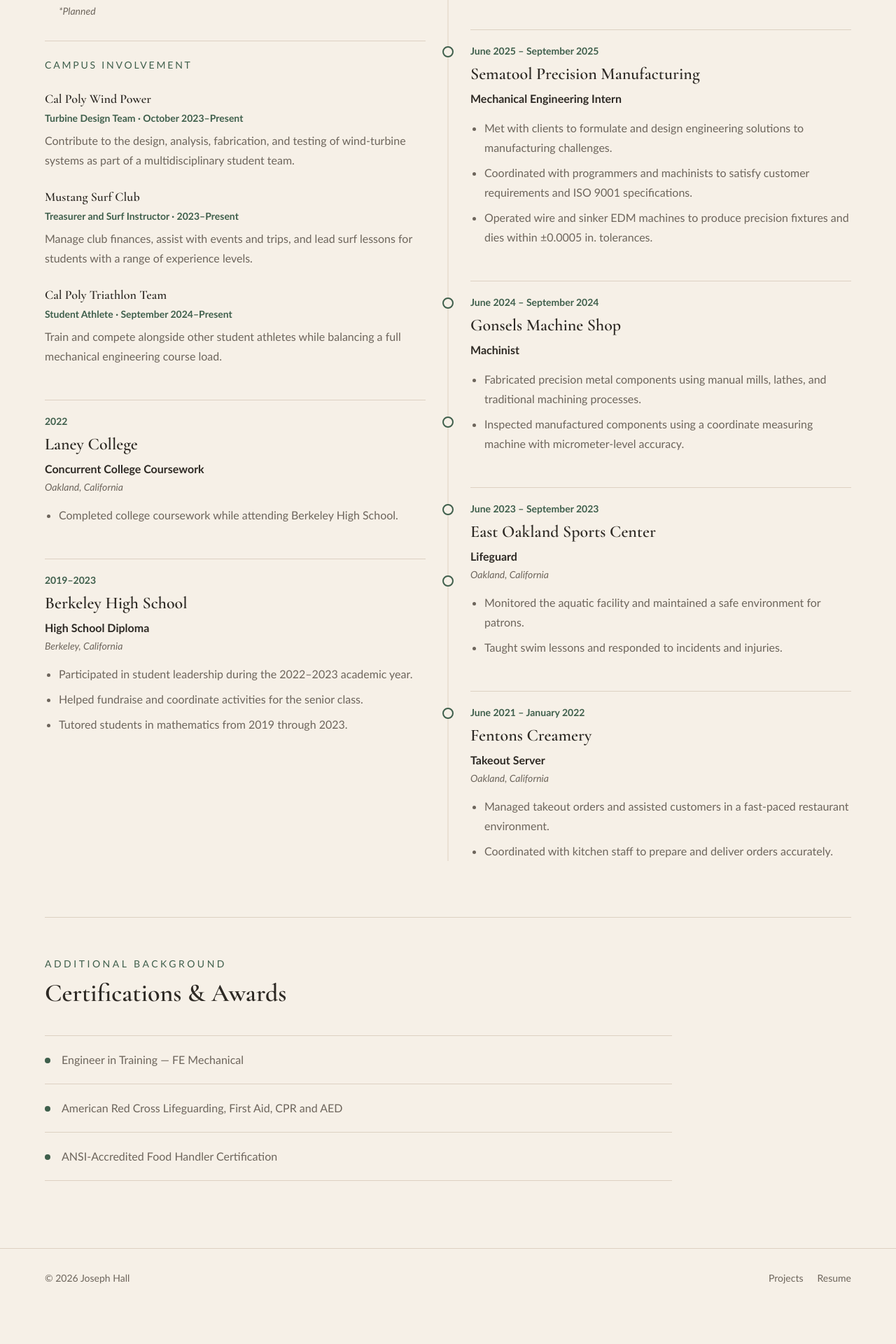
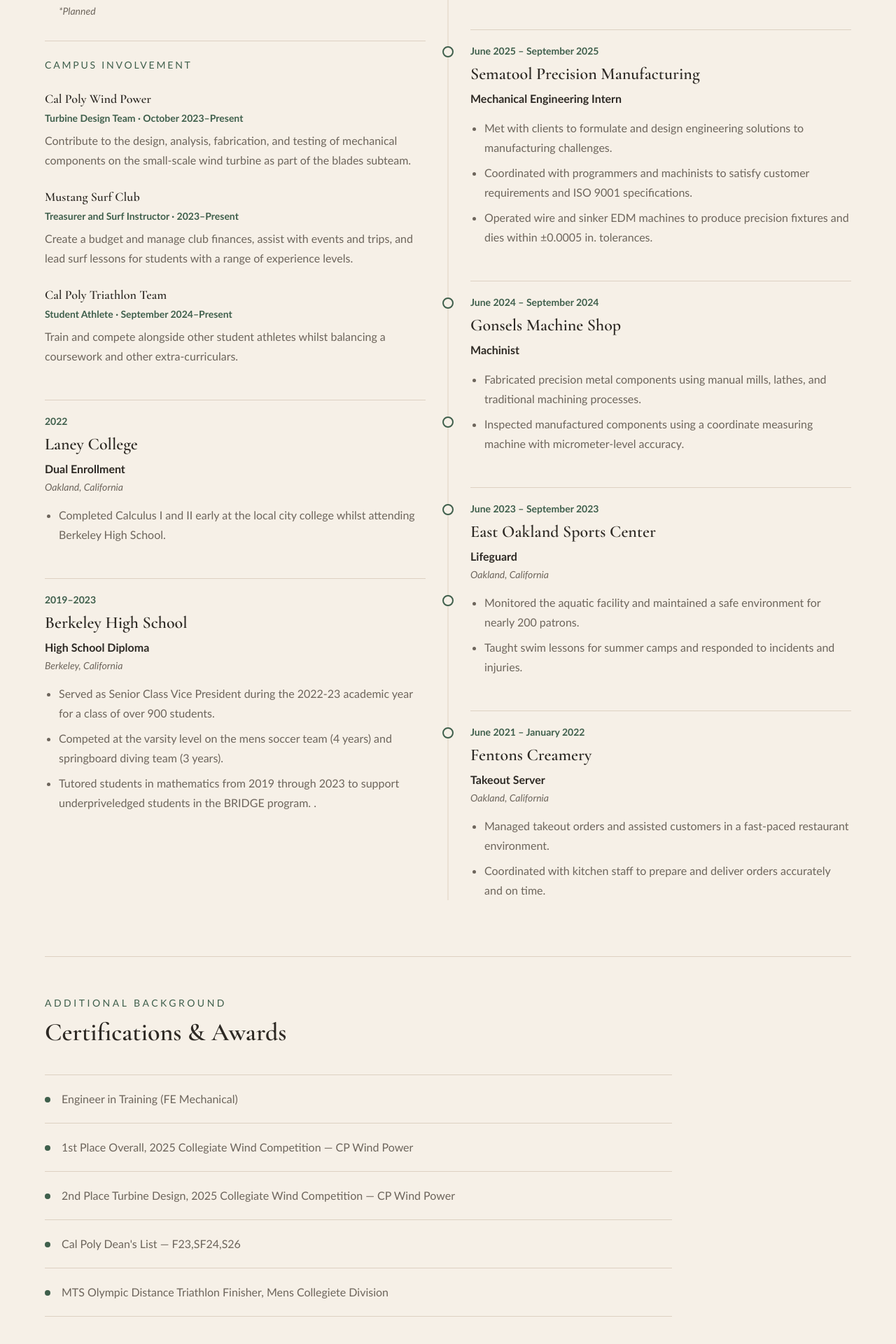
Before and after one commit to josephhall234/engineering_portfolio, a Next.js app: page /experience in a window 1280 px wide. Shown: the part 814-2734 px from the top of the page at 70% size. Before the commit the page ends 2682 px from the top, so only its background shows below. Built offline with nearby package versions, Linux system fonts and the light colour scheme.

Commit message:
edu&exp_update_3

```diff
--- a/src/app/experience/page.tsx
+++ b/src/app/experience/page.tsx
@@ -20,7 +20,7 @@
   {
     dates: "2023–2027",
     title: "California Polytechnic State University",
-    subtitle: "B.S. in Mechanical Engineering",
+    subtitle: "B.S. in Mechanical Engineering, Energy Resources Concentration",
     location: "San Luis Obispo, California",
     bullets: [
       "Expected graduation: June 2027",
@@ -35,31 +35,31 @@
         role: "Turbine Design Team",
         dates: "October 2023–Present",
         description:
-          "Contribute to the design, analysis, fabrication, and testing of wind-turbine systems as part of a multidisciplinary student team.",
+          "Contribute to the design, analysis, fabrication, and testing of mechanical components on the small-scale wind turbine as part of the blades subteam.",
       },
       {
         title: "Mustang Surf Club",
         role: "Treasurer and Surf Instructor",
         dates: "2023–Present",
         description:
-          "Manage club finances, assist with events and trips, and lead surf lessons for students with a range of experience levels.",
+          "Create a budget and manage club finances, assist with events and trips, and lead surf lessons for students with a range of experience levels.",
       },
       {
         title: "Cal Poly Triathlon Team",
         role: "Student Athlete",
         dates: "September 2024–Present",
         description:
-          "Train and compete alongside other student athletes while balancing a full mechanical engineering course load.",
+          "Train and compete alongside other student athletes whilst balancing a coursework and other extra-curriculars.",
       },
     ],
   },
   {
     dates: "2022",
     title: "Laney College",
-    subtitle: "Concurrent College Coursework",
+    subtitle: "Dual Enrollment",
     location: "Oakland, California",
     bullets: [
-      "Completed college coursework while attending Berkeley High School.",
+      "Completed Calculus I and II early at the local city college whilst attending Berkeley High School.",
     ],
   },
   {
@@ -68,9 +68,9 @@
     subtitle: "High School Diploma",
     location: "Berkeley, California",
     bullets: [
-      "Participated in student leadership during the 2022–2023 academic year.",
-      "Helped fundraise and coordinate activities for the senior class.",
-      "Tutored students in mathematics from 2019 through 2023.",
+      "Served as Senior Class Vice President during the 2022-23 academic year for a class of over 900 students.",
+      "Competed at the varsity level on the mens soccer team (4 years) and springboard diving team (3 years).",
+      "Tutored students in mathematics from 2019 through 2023 to support underpriveledged students in the BRIDGE program. .",
     ],
   },
 ];
@@ -111,8 +111,8 @@
     subtitle: "Lifeguard",
     location: "Oakland, California",
     bullets: [
-      "Monitored the aquatic facility and maintained a safe environment for patrons.",
-      "Taught swim lessons and responded to incidents and injuries.",
+      "Monitored the aquatic facility and maintained a safe environment for nearly 200 patrons.",
+      "Taught swim lessons for summer camps and responded to incidents and injuries.",
     ],
   },
   {
@@ -122,15 +122,17 @@
     location: "Oakland, California",
     bullets: [
       "Managed takeout orders and assisted customers in a fast-paced restaurant environment.",
-      "Coordinated with kitchen staff to prepare and deliver orders accurately.",
+      "Coordinated with kitchen staff to prepare and deliver orders accurately and on time.",
     ],
   },
 ];
 
 const certificationsAndAwards = [
-  "Engineer in Training — FE Mechanical",
-  "American Red Cross Lifeguarding, First Aid, CPR and AED",
-  "ANSI-Accredited Food Handler Certification",
+  "Engineer in Training (FE Mechanical)",
+  "1st Place Overall, 2025 Collegiate Wind Competition — CP Wind Power ",
+  "2nd Place Turbine Design, 2025 Collegiate Wind Competition — CP Wind Power ",
+  "Cal Poly Dean's List — F23,SF24,S26 ",
+  "MTS Olympic Distance Triathlon Finisher, Mens Collegiete Division",
 
   // Add additional awards here using the same format:
   // "Award Name — Organization, Year",
```
